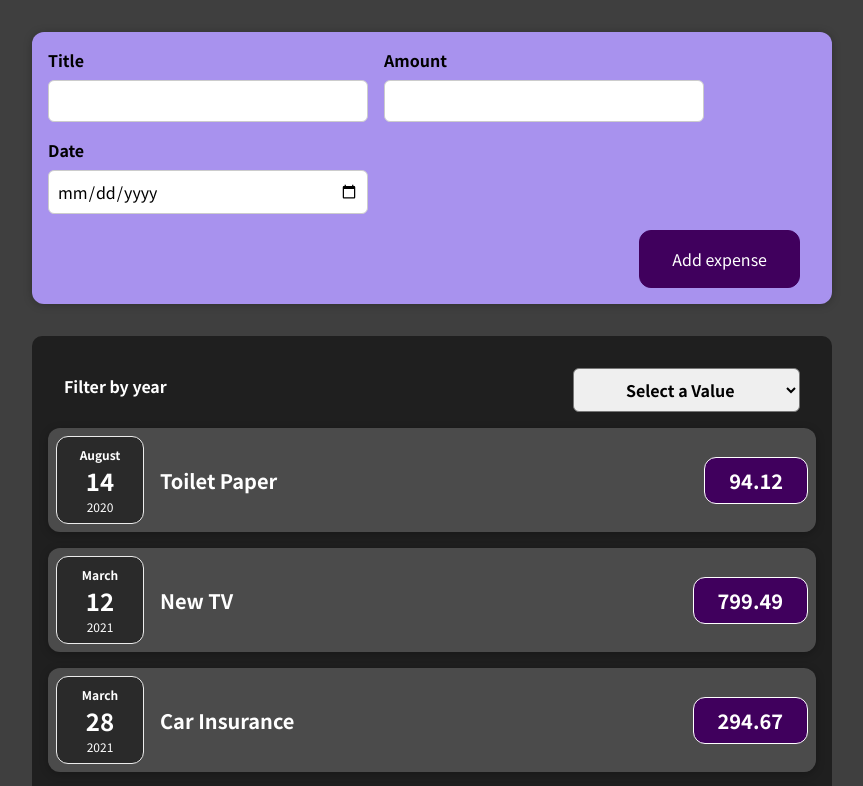
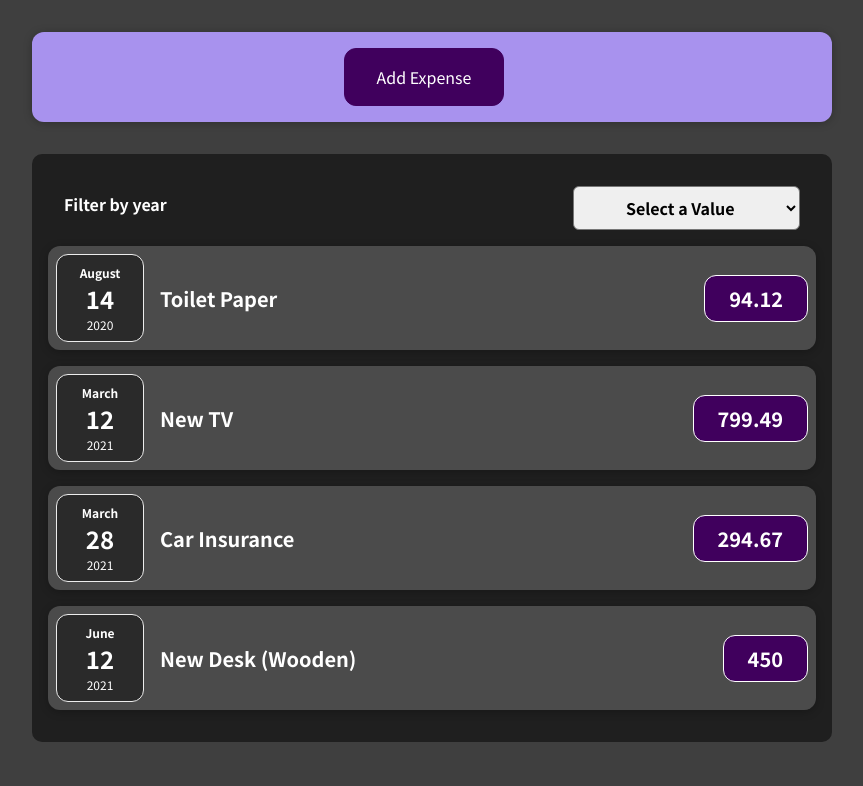
Before and after one commit to Bended/React-Practice, a React (Create React App) app: page / in a window 1280 px wide. Shown: the top 786 px of the page, without its empty margins (208-1071 px from the left). Built offline with nearby package versions, Linux system fonts and the light colour scheme; the HTML template or start-up script is replaced by a standard one.

Commit message:
toggle form

```diff
--- a/src/components/expenseForm/index.jsx
+++ b/src/components/expenseForm/index.jsx
@@ -7,6 +7,7 @@ export function ExpenseForm(props) {
   const [inputTitle, setInputTitle] = useState('');
   const [inputAmount, setInputAmount] = useState('');
   const [inputDate, setInputDate] = useState('');
+  const [isFormOpen, setIsFormOpen] = useState(false);
 
   const titleChangeHandler = (event) => {
     setInputTitle(event.target.value);
@@ -16,6 +17,9 @@ export function ExpenseForm(props) {
   };
   const dateChangeHandler = (event) => {
     setInputDate(event.target.value);
+  };
+  const toggleForm = () => {
+    setIsFormOpen(!isFormOpen);
   };
   const submitHandler = (event) => {
     event.preventDefault();
@@ -28,9 +32,12 @@ export function ExpenseForm(props) {
     setInputAmount('');
     setInputTitle('');
     setInputDate('');
+    toggleForm();
   };
-
   return (
+    isFormOpen
+      // eslint-disable-next-line jsx-a11y/control-has-associated-label
+      ? (
         <form onSubmit={submitHandler} action="">
           <div className="new-expense__controls">
             <div className="new-expense__control">
@@ -47,9 +54,13 @@ export function ExpenseForm(props) {
             </div>
           </div>
           <div className="new-expense__actions">
+            <button type="button" onClick={toggleForm}>Cancel</button>
             <button type="submit">Add expense</button>
           </div>
         </form>
+      ) : (
+        <button type="button" onClick={toggleForm}>Add Expense</button>
+      )
   );
 }
 
```
Lines whose indentation alone changed are shown as unchanged.
